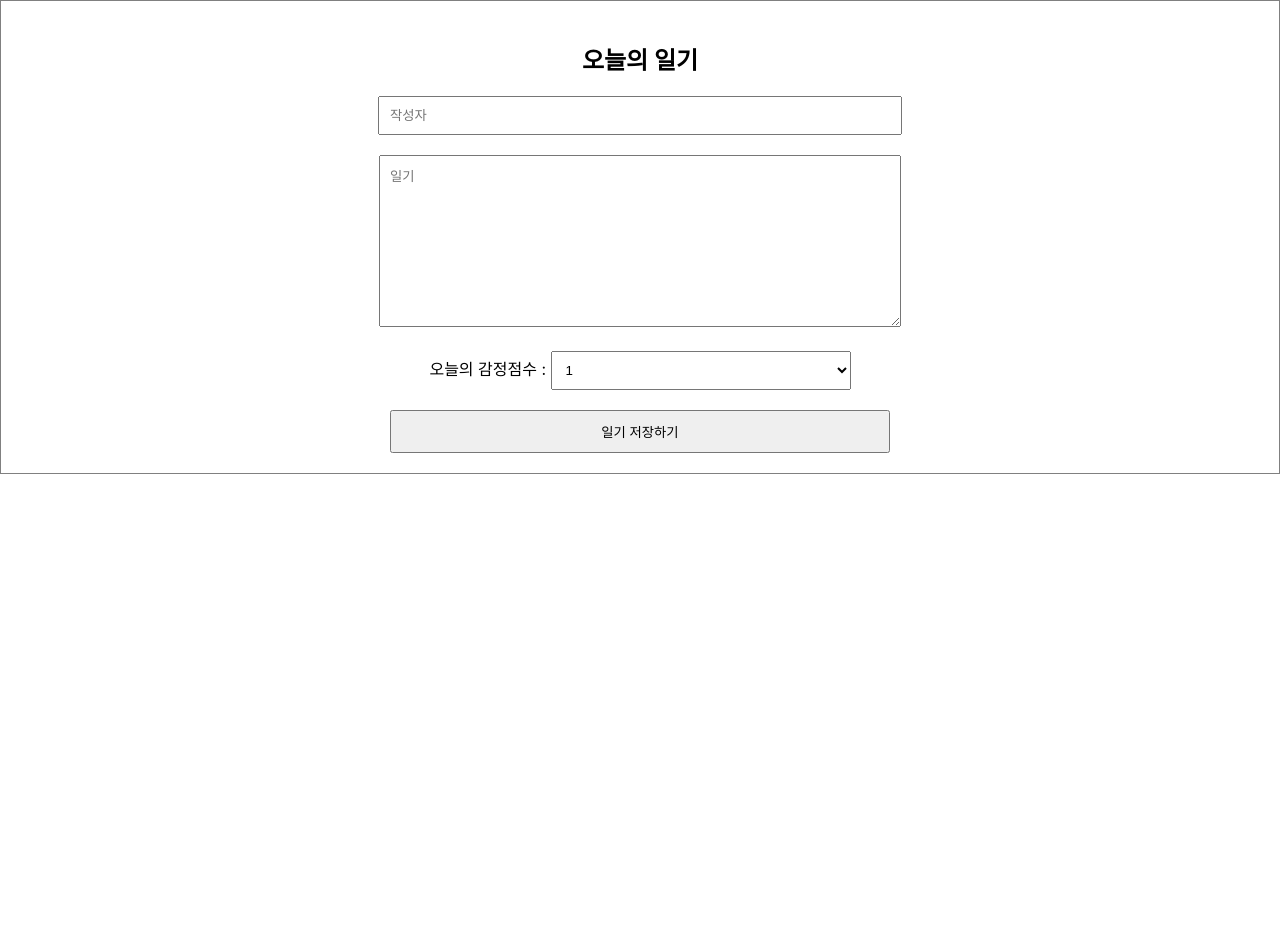
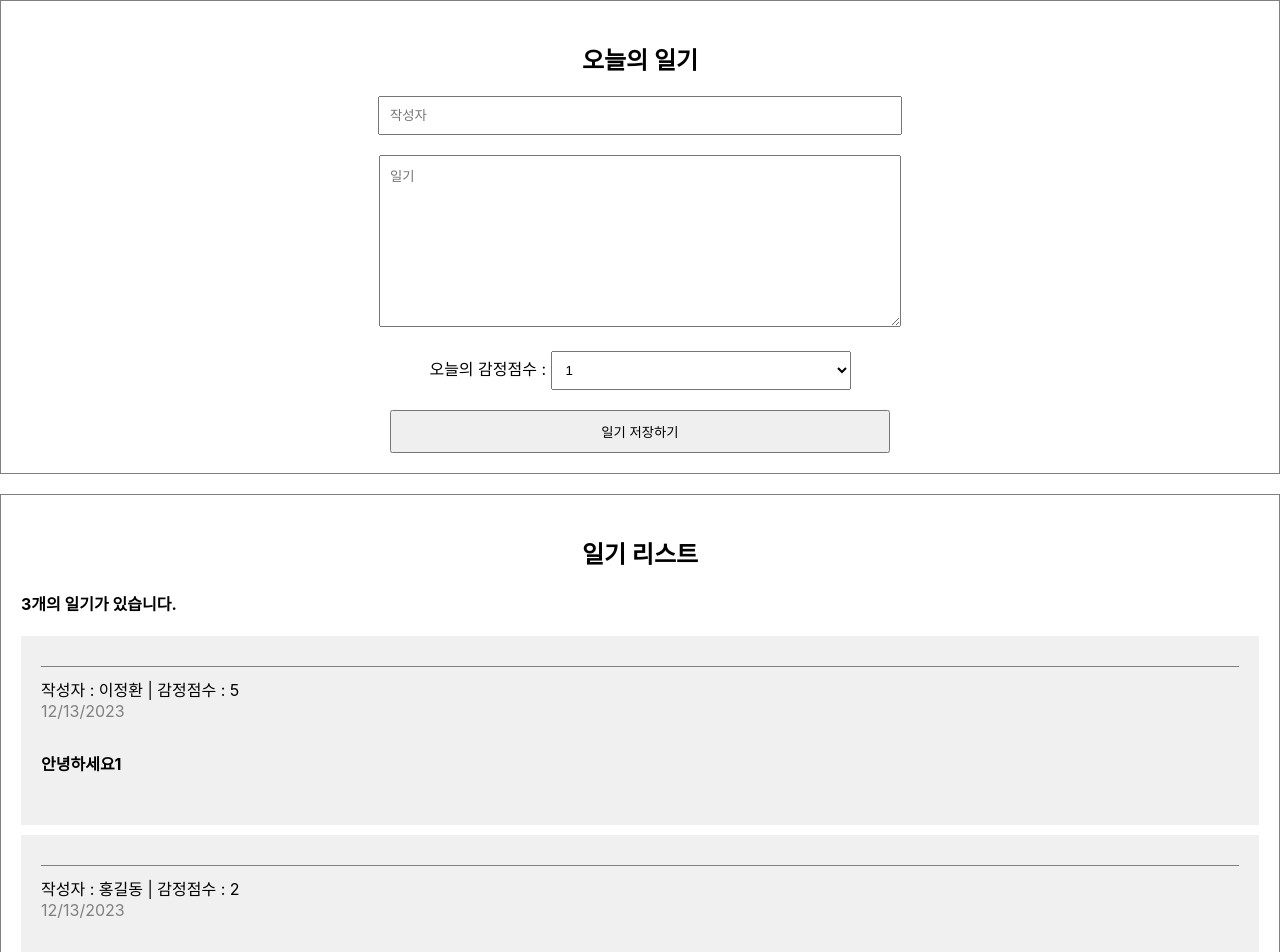
Before and after one commit to SeokhunEom/emotional-diary, a React (Create React App) app: page / in a window 1280 px wide. Shown: the top 952 px of the page. Before the commit the page ends 800 px from the top, so only its background shows below. Built offline with nearby package versions, Linux system fonts and the light colour scheme.

Commit message:
FEAT: DiaryList, DiaryItem 컴포넌트 구현

```diff
--- a/src/App.css
+++ b/src/App.css
@@ -25,3 +25,39 @@
   padding: 10px;
   cursor: pointer;
 }
+
+/* List */
+
+.DiaryList {
+  border: 1px solid gray;
+  padding: 20px;
+  margin-top: 20px;
+}
+
+.DiaryList h2 {
+  text-align: center;
+}
+
+/* Item */
+
+.DiaryItem {
+  background-color: rgb(240,240,240);
+  margin-bottom: 10px;
+  padding: 20px;
+}
+
+.DiaryItem .info {
+  border-bottom: 1px solid grey;
+  padding-bottom: 10px;
+  margin-bottom: 10px;
+}
+
+.DiaryItem .date {
+  color: gray;
+}
+
+.DiaryItem .content {
+  font-weight: bold;
+  margin-bottom: 30px;
+  margin-top: 30px;
+}
--- a/src/App.js
+++ b/src/App.js
@@ -1,10 +1,36 @@
 import "./App.css";
 import DiaryEditor from "./DiaryEditor";
+import DiaryList from "./DiaryList";
+
+const dummyList = [
+  {
+    id: 1,
+    author: "이정환",
+    content: "안녕하세요1",
+    emotion: 5,
+    created_date: new Date().getTime(),
+  },
+  {
+    id: 2,
+    author: "홍길동",
+    content: "안녕하세요2",
+    emotion: 2,
+    created_date: new Date().getTime(),
+  },
+  {
+    id: 3,
+    author: "아무개",
+    content: "안녕하세요3",
+    emotion: 1,
+    created_date: new Date().getTime(),
+  },
+];
 
 function App() {
   return (
     <div className="App">
       <DiaryEditor />
+      <DiaryList diaryList={dummyList} />
     </div>
   );
 }
--- /dev/null
+++ b/src/DiaryItem.js
@@ -0,0 +1,17 @@
+const DiaryItem = ({ author, content, created_date, emotion, id }) => {
+  return (
+    <div className="DiaryItem">
+      <div className="info"></div>
+      <span>
+        작성자 : {author} | 감정점수 : {emotion}
+      </span>
+      <br />
+      <span className="date">
+        {new Date(created_date).toLocaleDateString()}
+      </span>
+      <div className="content">{content}</div>
+    </div>
+  );
+};
+
+export default DiaryItem;
--- /dev/null
+++ b/src/DiaryList.js
@@ -0,0 +1,21 @@
+import DiaryItem from "./DiaryItem";
+
+const DiaryList = ({ diaryList }) => {
+  return (
+    <div className="DiaryList">
+      <h2>일기 리스트</h2>
+      <h4>{diaryList.length}개의 일기가 있습니다.</h4>
+      <div>
+        {diaryList.map((it) => (
+          <DiaryItem key={it.id} {...it} />
+        ))}
+      </div>
+    </div>
+  );
+};
+
+DiaryList.defaultProps = {
+  diaryList: [],
+};
+
+export default DiaryList;
```
